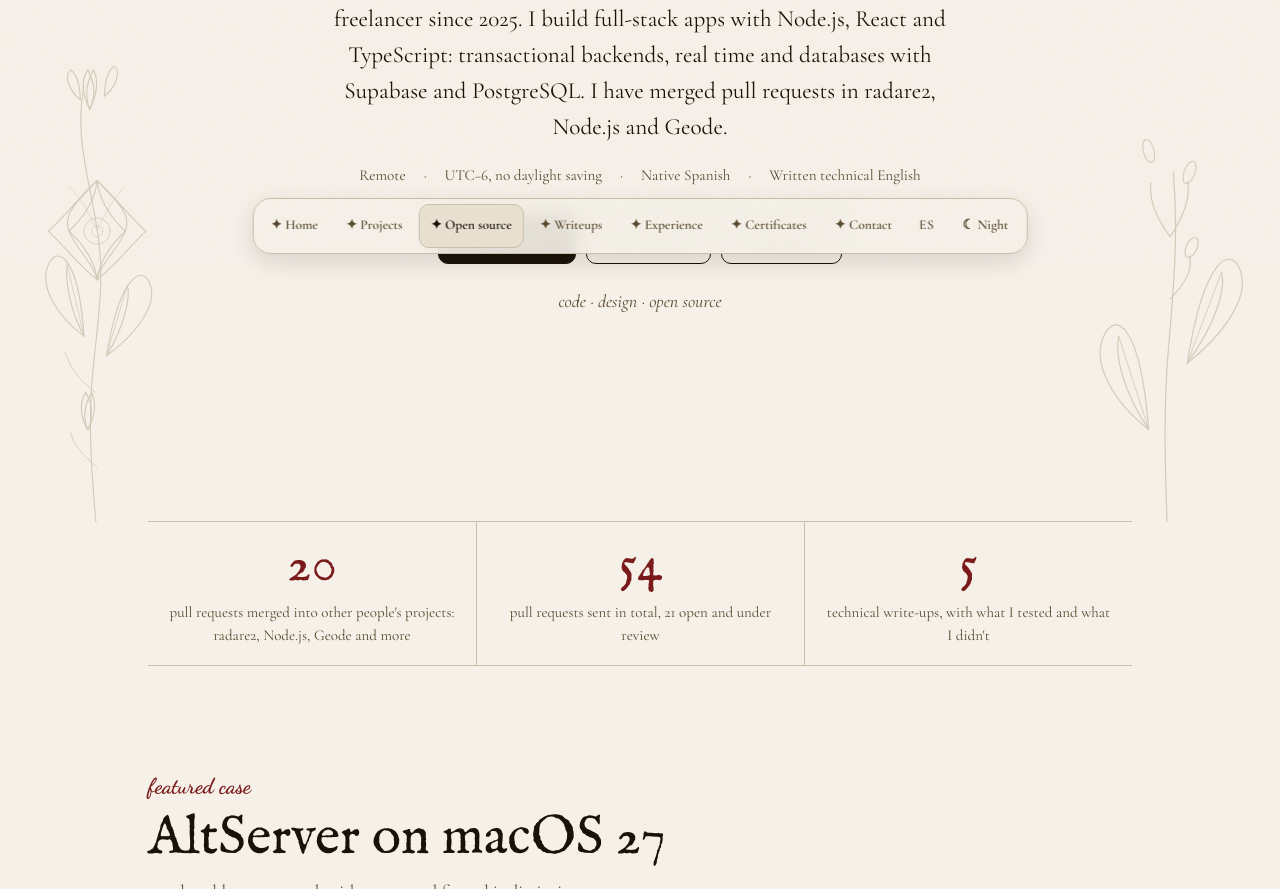
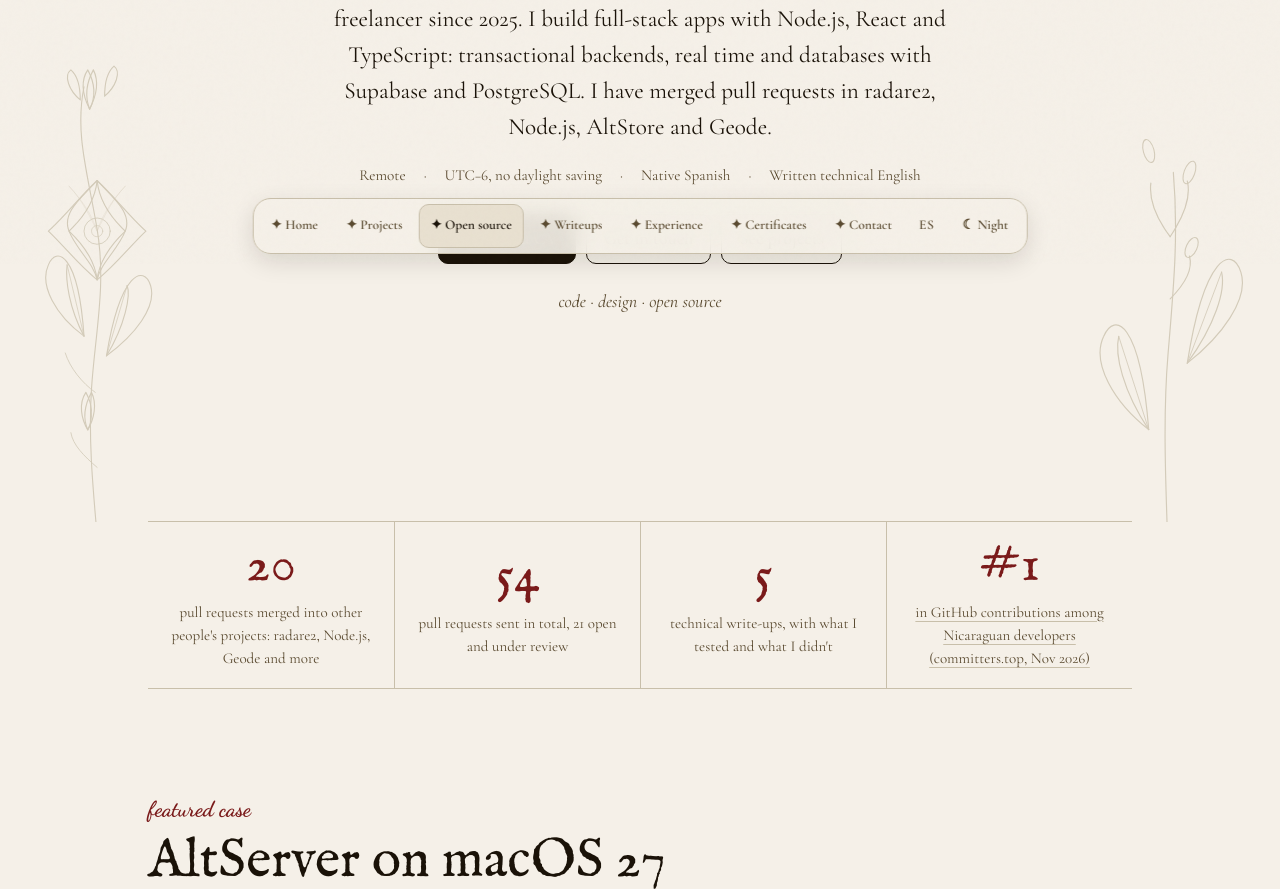
Before and after one commit to kisnner26/kisnner26.github.io, a plain HTML site: page index.html in a window 1280 px wide. Shown: the part 536-1425 px from the top of the page. Drawn offline with Linux system fonts and the light colour scheme.

Commit message:
stats: muestra el primer lugar de Nicaragua en committers.top

```diff
--- a/css/components/section.css
+++ b/css/components/section.css
@@ -2,10 +2,11 @@
 .sec-eyebrow { display: block; margin-bottom: 8px; color: var(--accent); font-family: var(--script); font-size: 1.35rem; font-weight: 700; }
 .sec-title { font-size: clamp(2.2rem, 5vw, 3.4rem); line-height: 1; }
 .sec-sub { max-width: 56ch; margin-top: 12px; color: var(--mid); font-size: 1.1rem; }
-.stats { display: grid; grid-template-columns: repeat(3, 1fr); margin-top: -1px; border-top: 1px solid var(--faint); border-bottom: 1px solid var(--faint); }
+.stats { display: grid; grid-template-columns: repeat(4, 1fr); margin-top: -1px; border-top: 1px solid var(--faint); border-bottom: 1px solid var(--faint); }
 .stat { display: grid; place-content: center; min-height: 140px; padding: 18px; text-align: center; }
 .stat + .stat { border-left: 1px solid var(--faint); }
 .stat b { color: var(--accent); font-family: var(--display); font-size: clamp(2rem, 5vw, 3.25rem); font-weight: 400; line-height: 1; font-variant-numeric: tabular-nums; }
 .stat span { margin-top: 9px; color: var(--mid); font-size: .94rem; }
+@media (max-width: 860px) { .stats { grid-template-columns: repeat(2, 1fr); } .stat:nth-child(odd) { border-left: 0; } .stat:nth-child(n+3) { border-top: 1px solid var(--faint); } }
 @media (max-width: 640px) { .stat { min-height: 104px; padding: 12px 6px; } .stat b { font-size: clamp(1.7rem, 8.5vw, 2.4rem); } .stat span { margin-top: 6px; font-size: .8rem; line-height: 1.25; } }
 @media (max-width: 340px) { .stats { grid-template-columns: 1fr; } .stat + .stat { border-top: 1px solid var(--faint); border-left: 0; } }
--- a/js/components/stats.js
+++ b/js/components/stats.js
@@ -1,9 +1,9 @@
-import { h } from '../lib/dom.js';
+import { h, extLink } from '../lib/dom.js';
 import { t } from '../lib/i18n.js';
 
 /** Franja de cifras. Recibe la lista ya calculada para no acoplarse a los datos. */
 export function renderStats(stats) {
   return h('div', { class: 'wrap' },
     h('div', { class: 'stats reveal', role: 'list' },
-      stats.map(({ value, label }) => h('div', { class: 'stat', role: 'listitem' }, h('b', {}, value), h('span', {}, t(label))))));
+      stats.map(({ value, label, href }) => h('div', { class: 'stat', role: 'listitem' }, h('b', {}, value), h('span', {}, href ? extLink(href, t(label)) : t(label))))));
 }
--- a/js/data/profile.js
+++ b/js/data/profile.js
@@ -6,10 +6,10 @@ export const profile = {
   lede: {
     es:
       'Estudiante de <strong>Ingeniería en Sistemas de Información</strong> (UAM, Nicaragua) y freelancer desde 2025. ' +
-      'Construyo apps full-stack con Node.js, React y TypeScript: backend transaccional, tiempo real y bases de datos con Supabase y PostgreSQL. Tengo pull requests mergeados en radare2, Node.js y Geode.',
+      'Construyo apps full-stack con Node.js, React y TypeScript: backend transaccional, tiempo real y bases de datos con Supabase y PostgreSQL. Tengo pull requests mergeados en radare2, Node.js, AltStore y Geode.',
     en:
       'Information systems engineering student (<strong>UAM, Nicaragua</strong>) and freelancer since 2025. ' +
-      'I build full-stack apps with Node.js, React and TypeScript: transactional backends, real time and databases with Supabase and PostgreSQL. I have merged pull requests in radare2, Node.js and Geode.',
+      'I build full-stack apps with Node.js, React and TypeScript: transactional backends, real time and databases with Supabase and PostgreSQL. I have merged pull requests in radare2, Node.js, AltStore and Geode.',
   },
   links: {
     github: 'https://github.com/kisnner26',
@@ -22,6 +22,12 @@ export const profile = {
     es: ['Remoto', 'UTC−6, sin cambio de hora', 'Español nativo', 'Inglés técnico escrito'],
     en: ['Remote', 'UTC−6, no daylight saving', 'Native Spanish', 'Written technical English'],
   },
+  // committers.top/nicaragua: usuarios con más seguidores del país, ordenados por contribuciones de los últimos 12 meses (lista del 2026-11-19)
+  ranking: {
+    value: '#1',
+    href: 'https://committers.top/nicaragua',
+    label: { es: 'en contribuciones de GitHub entre los desarrolladores de Nicaragua (committers.top, nov 2026)', en: 'in GitHub contributions among Nicaraguan developers (committers.top, Nov 2026)' },
+  },
   freelanceSince: '2025-01-01',
   // últimos valores conocidos (2026-10-20): solo se usan si data/stats.json no carga; lo normal es que mande js/lib/liveStats.js
   fallbackStats: {
--- a/js/lib/liveStats.js
+++ b/js/lib/liveStats.js
@@ -9,12 +9,12 @@ export async function loadLiveStats() {
 }
 
 /** Las tres cifras de la franja. Sin datos vivos usa los últimos valores conocidos (`fallback`). */
-export function buildStats({ live, fallback, writeups }) {
+export function buildStats({ live, fallback, writeups, ranking }) {
   const reports = {
     value: String(writeups.length),
     label: { es: 'informes técnicos, con lo que probé y lo que no', en: 'technical write-ups, with what I tested and what I didn\'t' },
   };
-  if (!live) return [fallback.merged, fallback.prs, reports];
+  if (!live) return [fallback.merged, fallback.prs, reports, ranking];
   const { prs } = live;
   return [
     {
@@ -26,6 +26,7 @@ export function buildStats({ live, fallback, writeups }) {
       label: { es: `pull requests enviados en total, ${prs.open} abiertos en revisión`, en: `pull requests sent in total, ${prs.open} open and under review` },
     },
     reports,
+    ranking,
   ];
 }
 
--- a/js/main.js
+++ b/js/main.js
@@ -29,7 +29,7 @@ const hideLoader = mountLoader(loading);
 let live = null;
 let firstRender = true;
 
-const stats = () => renderStats(buildStats({ live, fallback: profile.fallbackStats, writeups }));
+const stats = () => renderStats(buildStats({ live, fallback: profile.fallbackStats, writeups, ranking: profile.ranking }));
 
 function hMain(...children) {
   const main = document.createElement('main');
```
